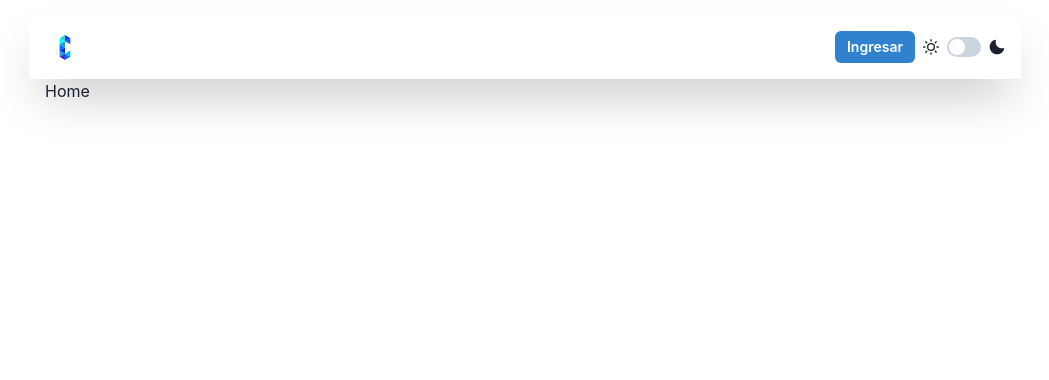
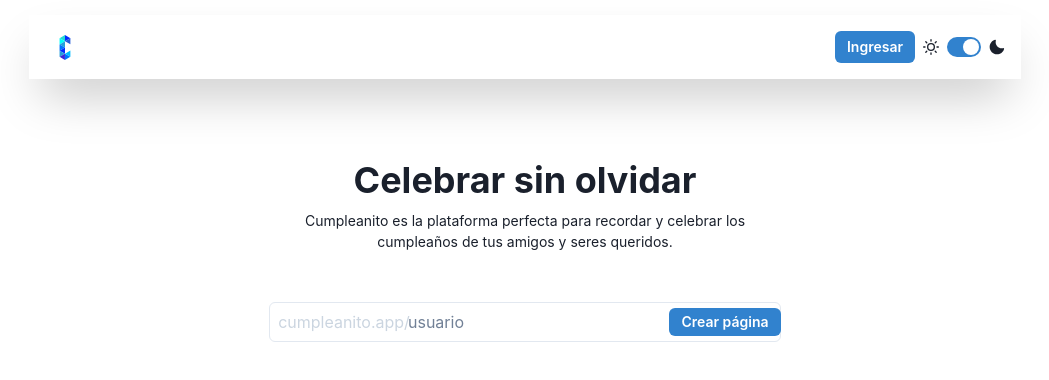
Before and after one commit to francocampaiola/cumpleanito, a Next.js app: page / in a window 1280 px wide. Shown: the top 380 px of the page, without its empty margins (115-1164 px from the left). Built offline with nearby package versions, Linux system fonts and the light colour scheme.

Commit message:
add Home content

```diff
--- a/components/UI/Toggle/Toggle.tsx
+++ b/components/UI/Toggle/Toggle.tsx
@@ -5,7 +5,7 @@
   return (
     <HStack>
         <SunIcon />
-        <Switch colorScheme={'blue'}/>
+        <Switch colorScheme={'blue'} defaultChecked/>
         <MoonIcon />
     </HStack>
   )
--- a/src/pages/index.tsx
+++ b/src/pages/index.tsx
@@ -1,10 +1,42 @@
+import {
+  Button,
+  Container,
+  Heading,
+  Input,
+  InputGroup,
+  InputLeftElement,
+  InputRightElement,
+  Text,
+  VStack
+  } from "@chakra-ui/react";
 import { MainLayout } from "layouts";
 
 export default function Home() {
   return (
     <>
       <MainLayout>
-        <h1>Home</h1>
+        <Container maxW={'5xl'} marginTop={'80px'}>
+          <VStack spacing={'50px'}>
+            <VStack>
+              <Heading>Celebrar sin olvidar</Heading>
+              <Text fontSize={'sm'} maxW={'md'} textAlign={'center'}>Cumpleanito es la plataforma perfecta para recordar y celebrar los cumpleaños de tus amigos y seres queridos.</Text>
+            </VStack>
+            <InputGroup size={'md'} maxW={'lg'} rounded={'full'}>
+              <InputLeftElement
+                pointerEvents='none'
+                color='gray.300'
+                children='cumpleanito.app/'
+                width={'150px'}
+              />
+              <Input placeholder='usuario' paddingLeft={'138px'} />
+              <InputRightElement width='7rem'>
+                <Button h='1.75rem' size='sm' colorScheme={'blue'}>
+                  Crear página
+                </Button>
+              </InputRightElement>
+            </InputGroup>
+          </VStack>
+        </Container>
       </MainLayout>
     </>
   )
```
